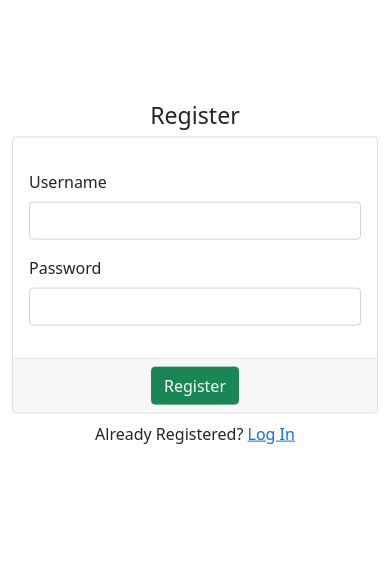
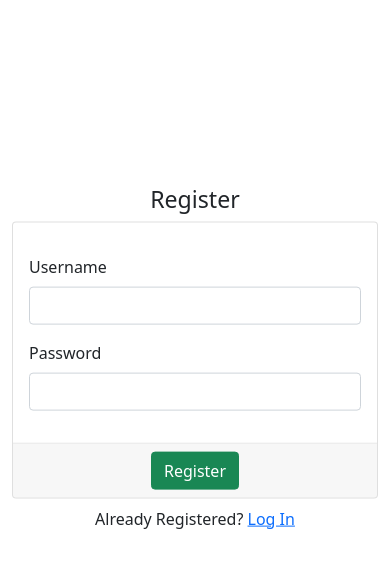
Before and after one commit to pjotrs-osnovskis/recipe-app-ms3-po, a Flask app: page /register in a window 390 px wide. Shown: the part 56-624 px from the top of the page. Run offline with Flask 2, Linux system fonts and the light colour scheme; some libraries are stand-ins or nearby versions.

Commit message:
Updated register mobile view, amended mobile nav menu background and font-weight

```diff
--- a/static/css/styles.css
+++ b/static/css/styles.css
@@ -1,9 +1,9 @@
+
 .register-form{
     position: absolute;
     top: 40%;
     left: 50%;
     transform: translate(-50%, -50%);
-
 }
 
 
@@ -135,6 +135,13 @@ https://www.w3schools.com/howto/howto_css_custom_scrollbar.asp */
         padding: 0;
     }
 
+
+    .register-form{
+        top: 50%;
+    }
+
+
+
     .scrolling-wrapper-flexbox::-webkit-scrollbar {
         display: none;
     }
@@ -156,7 +163,9 @@ https://www.w3schools.com/howto/howto_css_custom_scrollbar.asp */
         height: 100vh;
         transition: all 0.3s ease;
         display: block;
-        background-color: rgb(241, 161, 161);
+        background-color: #f1f1f1;
+        z-index: 10000;
+
     }
 
     .navbar-collapse.collapsing {
@@ -177,7 +186,6 @@ https://www.w3schools.com/howto/howto_css_custom_scrollbar.asp */
 
     .mobile-nav-menu ul li {
         font-size: 1.75rem;
-        font-weight: bold;
         margin: 0.5rem 0;
         text-align: center;
     }
--- a/templates/register.html
+++ b/templates/register.html
@@ -1,6 +1,6 @@
 {% extends "base.html" %}
 {% block content %}
-<div class="row justify-content-center">
+<div class="row justify-content-center register-container">
     <div class=" col-md-4 col-sm-12 d-block align-self-center register-form">
         <div class="text-center">
             <h3>Register</h3>
```
